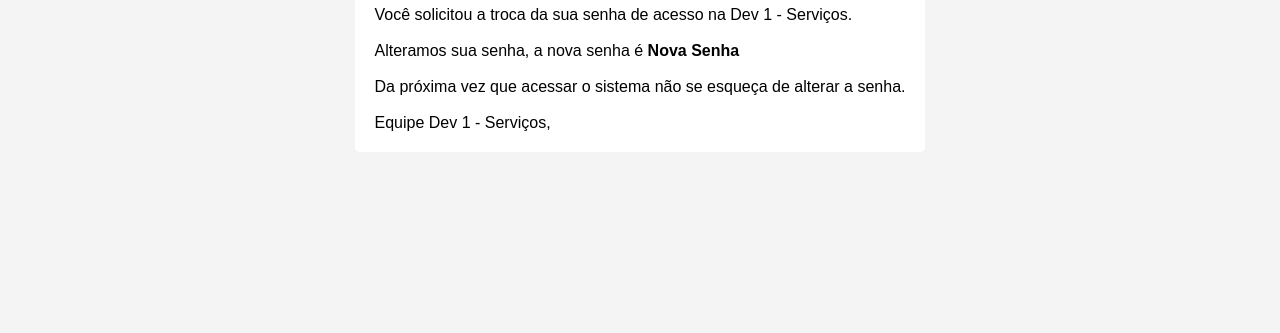
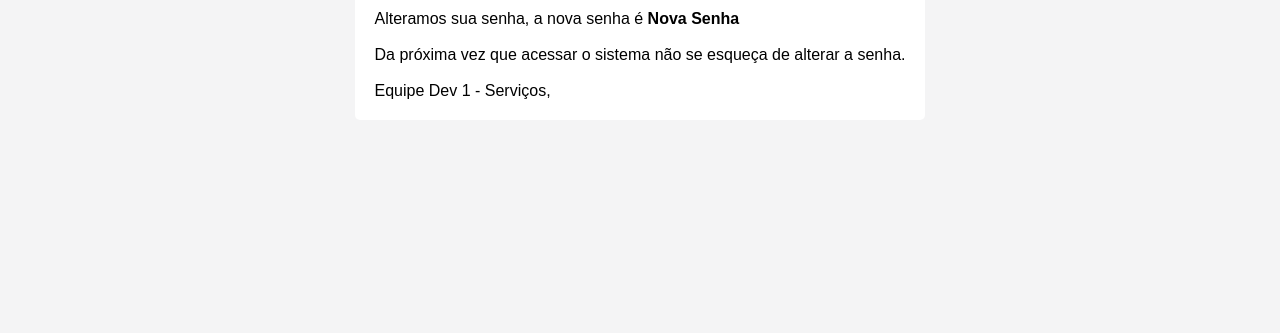
Before and after one commit to studies-languages/template-email, a plain HTML site: page index.html in a window 1280 px wide. Shown: the part 467-800 px from the top of the page. Drawn offline with Linux system fonts and the light colour scheme.

Commit message:
alrei a margin

```diff
--- a/index.html
+++ b/index.html
@@ -14,7 +14,6 @@
     margin: 0;
     display: flex;
     flex-direction: column;
-    background-color: pink;
     height: 100vh;
     ">
   <div style="
@@ -32,10 +31,10 @@
   <div
     style="
       background-color: rgb(244 244 245);
-      flex:auto;
       display: flex;
       justify-content: center;
       align-items: center;
+      flex:auto;
 
     ">
     <div
@@ -45,6 +44,7 @@
         height: fit-content;
         padding: 20px;
         border-radius: 5px;
+        margin-top: -4em;
 
       ">
       <h1>Senha Nova</h1>
```
